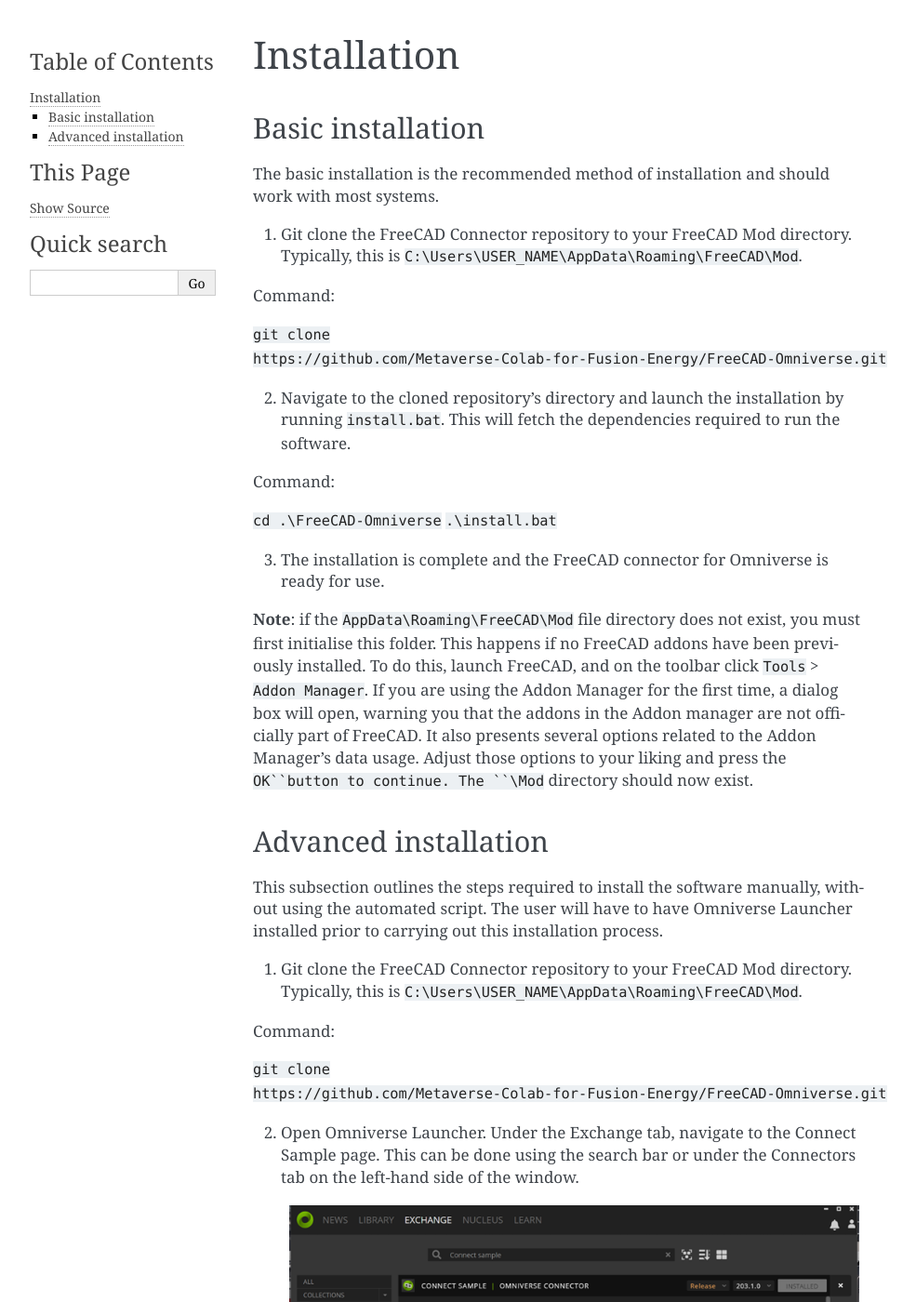
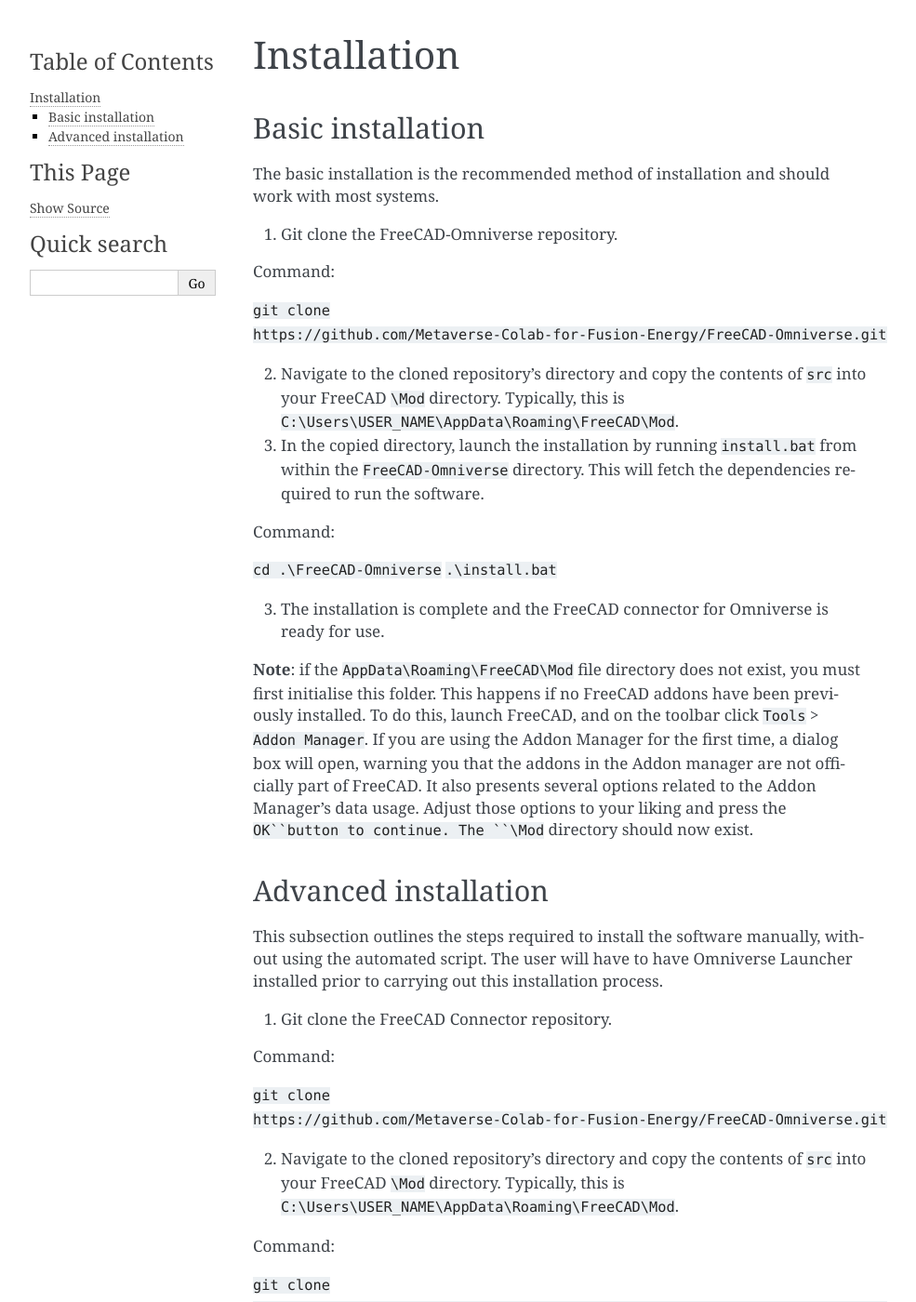
Before and after one commit to Metaverse-Colab-for-Fusion-Energy/FreeCAD-Omniverse, a Sphinx documentation site: the page built from docs/source/installation/install_all.rst, in a window 1280 px wide and 1400 px high. Shown: the whole window at 93% size, without its empty margins (148-1133 px from the left). Built offline with Sphinx 7.4.7, drawn with Linux system fonts in a browser that asks for light colours.

```diff
--- a/docs/source/installation/install_all.rst
+++ b/docs/source/installation/install_all.rst
@@ -6,13 +6,15 @@ Basic installation
 
 The basic installation is the recommended method of installation and should work with most systems.
 
-1.	Git clone the FreeCAD Connector repository to your FreeCAD \Mod directory. Typically, this is ``C:\Users\USER_NAME\AppData\Roaming\FreeCAD\Mod``.
+1.	Git clone the FreeCAD-Omniverse repository.
 
 Command:
 
 ``git clone https://github.com/Metaverse-Colab-for-Fusion-Energy/FreeCAD-Omniverse.git``
 
-2. Navigate to the cloned repository’s directory and launch the installation by running ``install.bat``. This will fetch the dependencies required to run the software.
+2. Navigate to the cloned repository’s directory and copy the contents of ``src`` into your FreeCAD ``\Mod`` directory. Typically, this is ``C:\Users\USER_NAME\AppData\Roaming\FreeCAD\Mod``.
+
+3. In the copied directory, launch the installation by running ``install.bat`` from within the ``FreeCAD-Omniverse`` directory. This will fetch the dependencies required to run the software.
 
 Command:
 
@@ -27,25 +29,31 @@ Advanced installation
 -----------------------
 This subsection outlines the steps required to install the software manually, without using the automated script. The user will have to have Omniverse Launcher installed prior to carrying out this installation process.
 
-1.	Git clone the FreeCAD Connector repository to your FreeCAD \Mod directory. Typically, this is ``C:\Users\USER_NAME\AppData\Roaming\FreeCAD\Mod``.
+1.	Git clone the FreeCAD Connector repository.
 
 Command:
 
 ``git clone https://github.com/Metaverse-Colab-for-Fusion-Energy/FreeCAD-Omniverse.git``
 
-2.	Open Omniverse Launcher. Under the Exchange tab, navigate to the Connect Sample page. This can be done using the search bar or under the Connectors tab on the left-hand side of the window.
+2. Navigate to the cloned repository’s directory and copy the contents of ``src`` into your FreeCAD ``\Mod`` directory. Typically, this is ``C:\Users\USER_NAME\AppData\Roaming\FreeCAD\Mod``.
+
+Command:
+
+``git clone https://github.com/Metaverse-Colab-for-Fusion-Energy/FreeCAD-Omniverse.git``
+
+3.	Open Omniverse Launcher. Under the Exchange tab, navigate to the Connect Sample page. This can be done using the search bar or under the Connectors tab on the left-hand side of the window.
 
  .. figure:: figs/adv1.png
    :class: with-border
 
-3.	Download Connect Sample version 202.0.0 using the Omniverse Launcher. The estimated file size is around 200MB.
+4.	Download Connect Sample version 202.0.0 using the Omniverse Launcher. The estimated file size is around 200MB.
 
-4.	Once downloaded, navigate to the Library tab. On the left-hand side of the page, select Connectors. The user can expect to find the newly downloaded Connect Sample connector visible on the page.
+5.	Once downloaded, navigate to the Library tab. On the left-hand side of the page, select Connectors. The user can expect to find the newly downloaded Connect Sample connector visible on the page.
 
  .. figure:: figs/adv2.png
    :class: with-border
 
-5.	Click the three horizontal bars to the right of the Connect Sample listing. Click Settings.
+6.	Click the three horizontal bars to the right of the Connect Sample listing. Click Settings.
 
  .. figure:: figs/adv3a.png
    :class: with-border
@@ -53,25 +61,25 @@ Command:
  .. figure:: figs/adv3b.png
    :class: with-border
 
-6.	Clicking the folder icon to the right of the install path will direct the user to the directory in which the Connect Sample is stored. Alternatively, this is typically stored in ``C:/Users/USERNAME/AppData/Local/ov/pkg/connectsample-202.0.0``
+7.	Clicking the folder icon to the right of the install path will direct the user to the directory in which the Connect Sample is stored. Alternatively, this is typically stored in ``C:/Users/USERNAME/AppData/Local/ov/pkg/connectsample-202.0.0``
 
-7.	Copy the contents of the directory to the ``/OmniConnect`` folder of the ``FreeCAD-Omniverse`` repository directory, which was previously downloaded in step 1.
+8.	Copy the contents of the directory to the ``/OmniConnect`` folder of the ``FreeCAD-Omniverse`` repository directory, which was previously downloaded in step 1.
 
-8.	Navigate to the ``/OmniConnect`` directory in the FreeCAD-Omniverse repository directory. Under ``/omniConnect/source/PyHelloWorld``, copy the entire ``\omni`` directory to ``/omniConnect/source/pyOmniFreeCAD``. The pyOmniFreeCAD folder should now contain all these files:
+9.	Navigate to the ``/OmniConnect`` directory in the FreeCAD-Omniverse repository directory. Under ``/omniConnect/source/PyHelloWorld``, copy the entire ``\omni`` directory to ``/omniConnect/source/pyOmniFreeCAD``. The pyOmniFreeCAD folder should now contain all these files:
 
  .. figure:: figs/adv4.png
    :class: with-border
 
-9.	Navigate to the /OmniConnect directory, and using a Powershell terminal run the command below to fetch the required NVIDIA dependencies:
+10.	Navigate to the /OmniConnect directory, and using a Powershell terminal run the command below to fetch the required NVIDIA dependencies:
 
 Command:
 
 ``./repo.bat build --fetch-only``
 
-10.	Still in the /OmniConnect directory, run the following command to fetch the remaining Python dependencies:
+11.	Still in the /OmniConnect directory, run the following command to fetch the remaining Python dependencies:
 
 Command:
 
 ``./_build/target-deps/python/python.exe -m pip install open3d aioconsole``
 
-11.	The installation is complete and the FreeCAD connector for Omniverse is ready for use.
+12.	The installation is complete and the FreeCAD connector for Omniverse is ready for use.
```
Also changed, not shown: README.md (+4 -3 lines).
